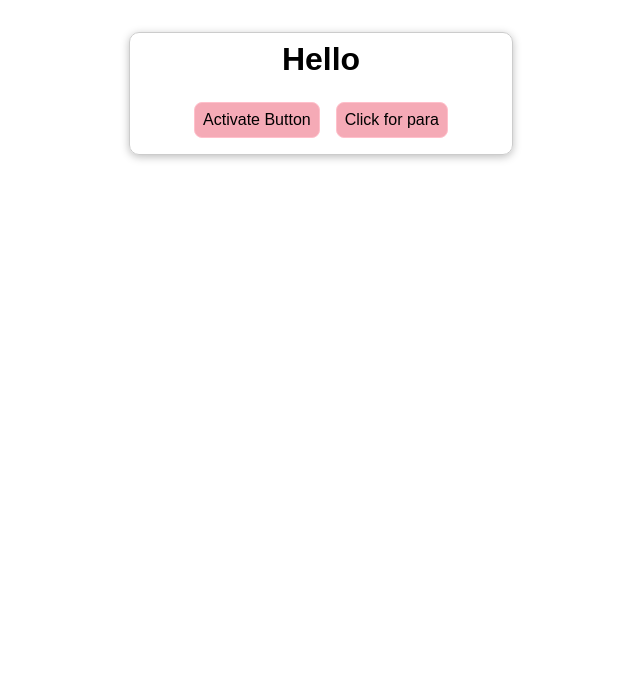
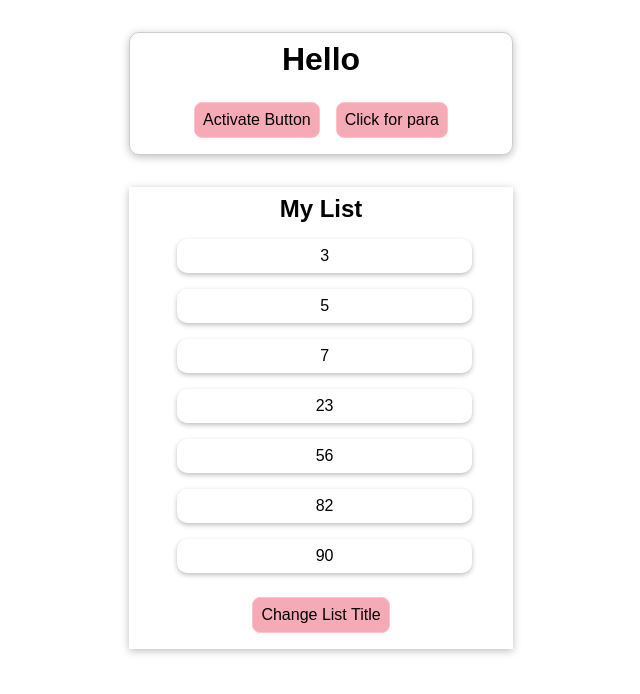
Before and after one commit to sreeyu/dummy_project, a React (Create React App) app: page / in a window 1280 px wide. Shown: the top 694 px of the page, without its empty margins (319-959 px from the left). Built offline with nearby package versions, Linux system fonts and the light colour scheme.

Commit message:
Display a list of sorted numbers

```diff
--- a/src/App.jsx
+++ b/src/App.jsx
@@ -2,6 +2,7 @@ import React, { useState, useCallback } from 'react';
 import styles from './App.module.css';
 import Button from './components/UI/Button';
 import Demo from './components/Demo/Demo';
+import DemoList from './components/List/DemoList';
 
 function App() {
 
@@ -24,10 +25,17 @@ function App() {
 
   return (
     <div className={styles.app}>
+      <main className={styles.main}>
       <h1>Hello</h1>
       <Demo show={showPara} />
       <Button isClicked={allowButton} onClick={getButton}>{btnContent}</Button>
       <Button onClick={getPara} >Click for para</Button>
+      </main>
+      <section className={styles.section}>
+        <h1>My List</h1>
+        <DemoList list={[3, 5, 7,23,56, 90, 82]} />
+        <Button>Change List Title</Button>
+      </section>
     </div>
   );
 }
--- a/src/App.module.css
+++ b/src/App.module.css
@@ -1,4 +1,4 @@
-.app{
+.main{
     border: 1px solid #ccc;
     width: 90%;
     max-width: 24rem;
@@ -9,11 +9,20 @@
     border-radius: 10px;
 }
 
-.app h1{
+.main h1{
     margin: 0;
     text-align: center;
 }
 
-.clicked{
-    background-color: rgb(250, 127, 147);
+.section{
+    box-shadow: 0 2px 8px rgba(0, 0, 0, 0.26);
+    width: 90%;
+    max-width: 24rem;
+    margin: 2rem auto;
+    text-align: center;
+    padding: 0.5rem;
 }
+
+.section h1{
+    margin: 0;
+}
--- /dev/null
+++ b/src/components/List/DemoList.jsx
@@ -0,0 +1,17 @@
+import React from "react";
+import styles from './DemoList.module.css'
+
+function DemoList(props){
+
+    return(
+        <div>
+            <ul className={styles.list}>
+                {props.list.sort((a,b) => a- b).map(num =>
+                    <li>{num}</li>
+                )}
+            </ul>
+        </div>
+    );
+};
+
+export default DemoList;
--- /dev/null
+++ b/src/components/List/DemoList.module.css
@@ -0,0 +1,12 @@
+.list {
+    list-style-type: none;
+}
+
+.list li{
+    border-radius: 10px;
+    margin: 1rem 0;
+    text-align: center;
+    width: 90%;
+    padding: 0.5rem;
+    box-shadow: 0 2px 5px rgba(0, 0, 0, 0.26);
+}
```
